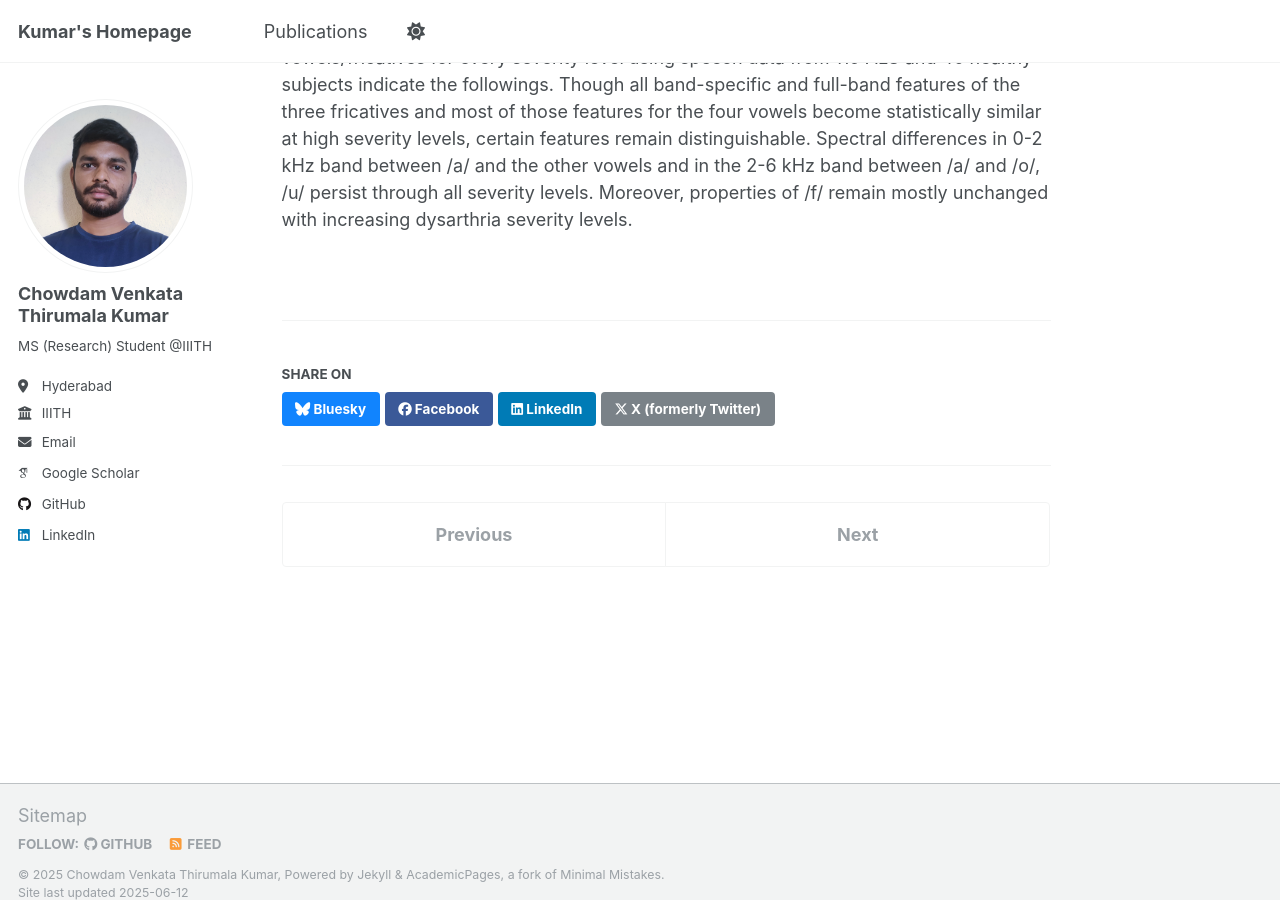
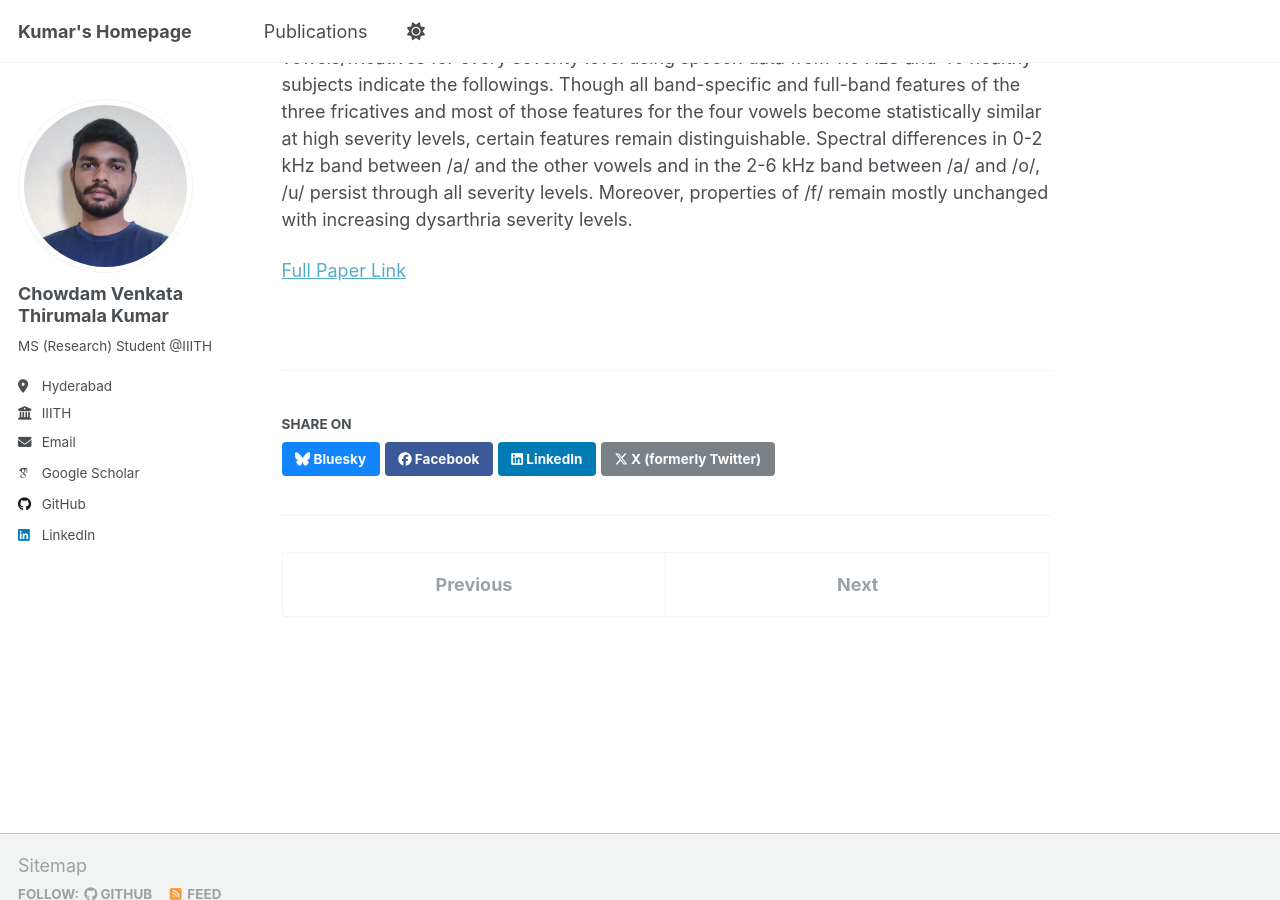
Before and after one commit to cvthirumalakumar/cvthirumalakumar.github.io, a Jekyll site: the page built from _publications/2024-04-14-als-spectral-analysis.md, in a window 1280 px wide and 900 px high, scrolled down 546 px. Built offline with Jekyll 4.4.1, drawn with Linux system fonts in a browser that asks for light colours; some web fonts are replaced.

Commit message:
Update 2024-04-14-als-spectral-analysis.md

```diff
--- a/_publications/2024-04-14-als-spectral-analysis.md
+++ b/_publications/2024-04-14-als-spectral-analysis.md
@@ -6,10 +6,11 @@ permalink: /publication/2024-04-14-als-spectral-analysis
 excerpt: ''
 date: 2024-04-14
 venue: 'International Conference on Acoustics, Speech, and Signal Processing (ICASSP)'
-paperurl: 'https://ieeexplore.ieee.org/abstract/document/10448175'
 ---
 
 ## Abstract
 
 Dysarthria due to Amyotrophic Lateral Sclerosis (ALS) affects the acoustic characteristics of different speech sounds. The effects intensify with increasing severity leading to the collapse of the acoustic space of the affected individuals. With an aim to characterize such changes in the acoustic space, this paper studies the variations in band-specific and full-band spectral properties of 4 sustained vowels (/a/, /i/, /o/, /u/) and 3 sustained fricatives (/s/, /sh/, /f/) at different dysarthria severity levels. Effect of dysarthria on spectral features of these phonemes are not well explored. Statistical comparison of
 these features among different severities for the phonemes considered and among different vowels/fricatives for every severity level using speech data from 119 ALS and 40 healthy subjects indicate the followings. Though all band-specific and full-band features of the three fricatives and most of those features for the four vowels become statistically similar at high severity levels, certain features remain distinguishable. Spectral differences in 0-2 kHz band between /a/ and the other vowels and in the 2-6 kHz band between /a/ and /o/, /u/ persist through all severity levels. Moreover, properties of /f/ remain mostly unchanged with increasing dysarthria severity levels.
+
+[Full Paper Link](https://ieeexplore.ieee.org/abstract/document/10448175)
```
